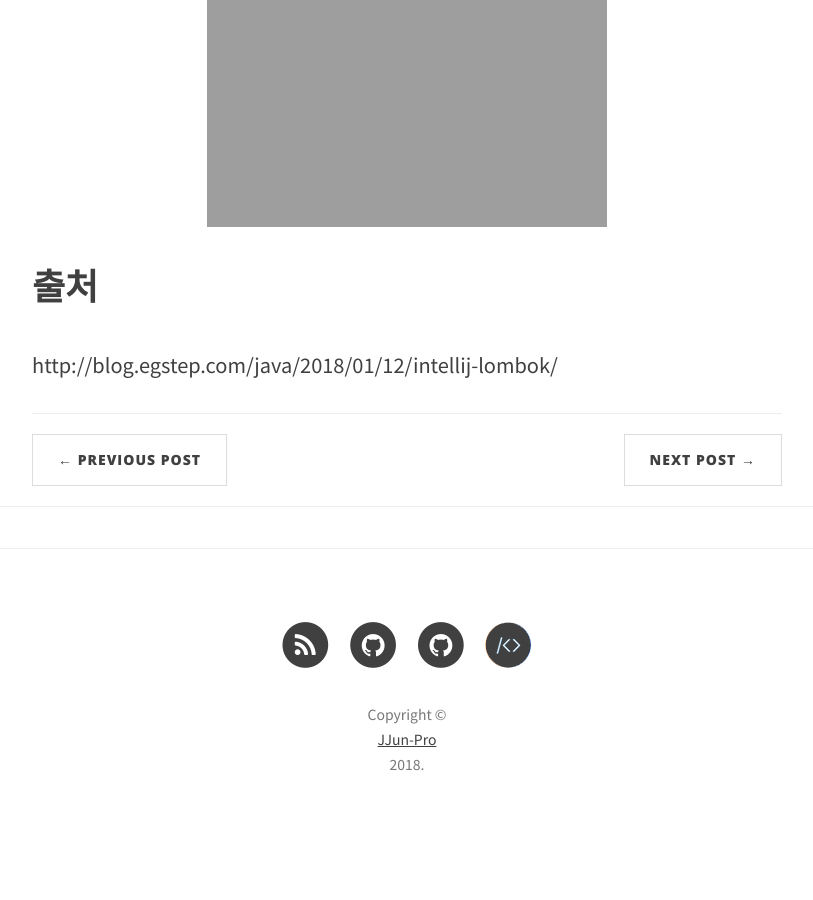
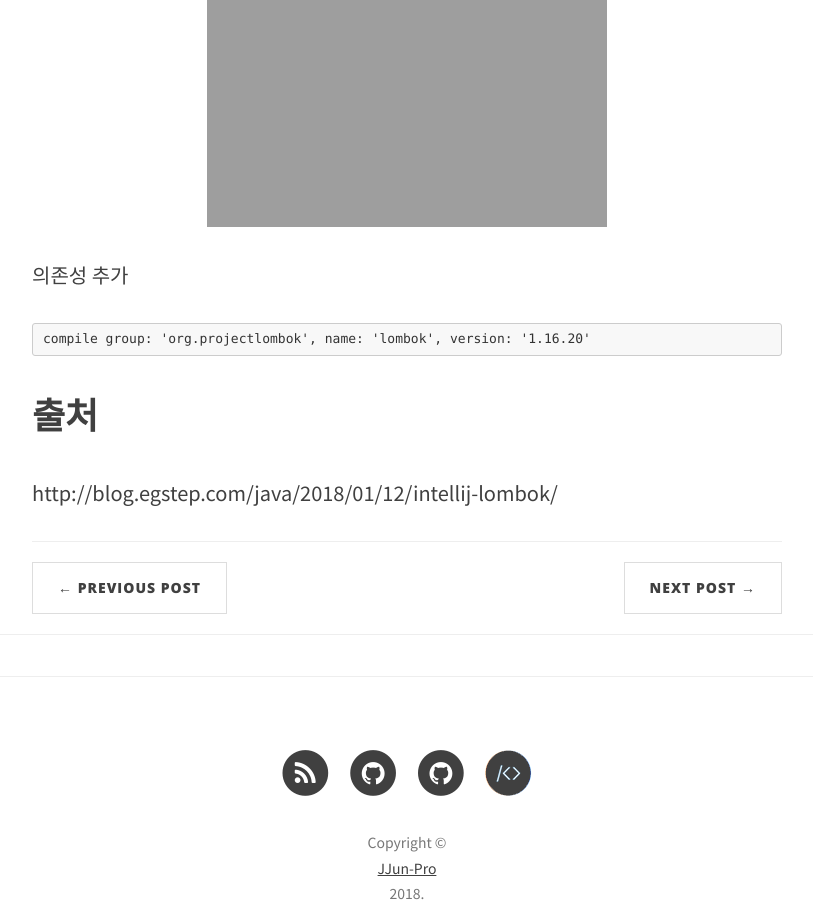
Before and after one commit to alalstjr/jjunpro.github.io, a Jekyll site: the page built from _posts/2019-09-18-인텔리제이 Lombok 셋팅.md, in a window 1280 px wide and 900 px high, scrolled down 2555 px. Shown: the whole window, without its empty margins (233-1046 px from the left). Built offline with Jekyll 4.4.1, drawn with Linux system fonts in a browser that asks for light colours; nearby versions of some CDN libraries; comment, search, counter and statistics services are not loaded; before the commit the page ends 3397 px from its top, so only the background shows below that.

Commit message:
Update 2019-09-18-인텔리제이 Lombok 셋팅.md

```diff
--- a/_posts/2019-09-18-인텔리제이 Lombok 셋팅.md
+++ b/_posts/2019-09-18-인텔리제이 Lombok 셋팅.md
@@ -28,6 +28,12 @@ Find Action > Registry 검색 > compiler.automake.allow.when.app.running 활성
 ![Description](https://alalstjr.github.io/jjunpro.github.io/img/2019/09/2019-09-18-4.png)
 ![Description](https://alalstjr.github.io/jjunpro.github.io/img/2019/09/2019-09-18-5.png)
 
+의존성 추가
+
+~~~
+compile group: 'org.projectlombok', name: 'lombok', version: '1.16.20'
+~~~
+
 # 출처
 
 http://blog.egstep.com/java/2018/01/12/intellij-lombok/
```
